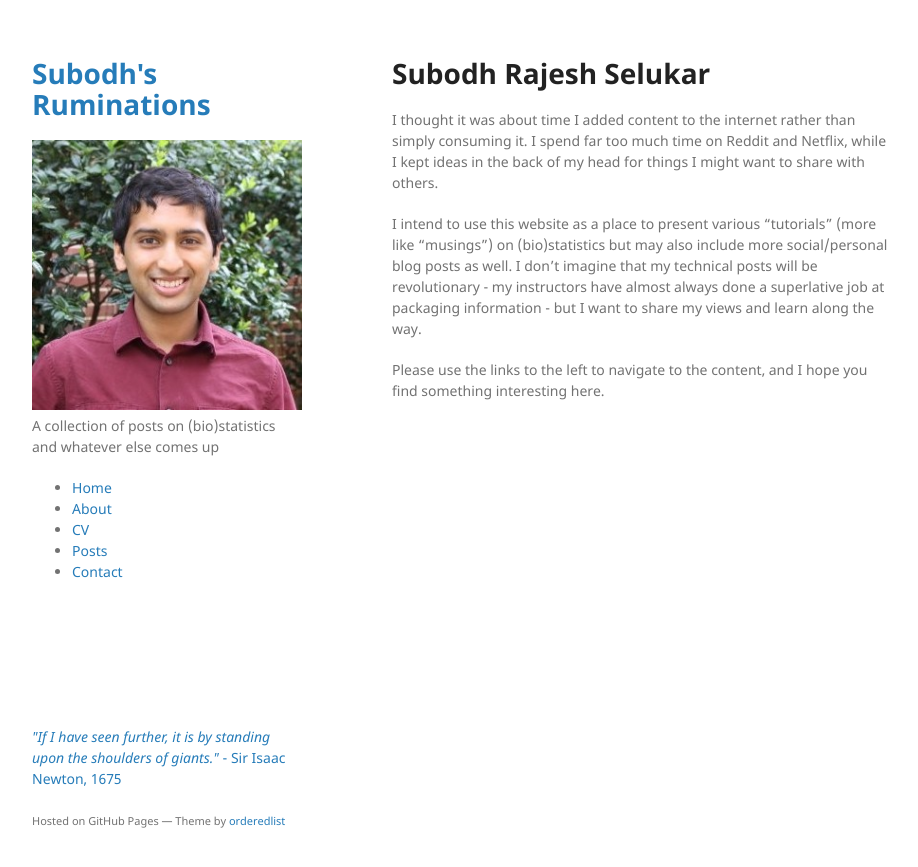
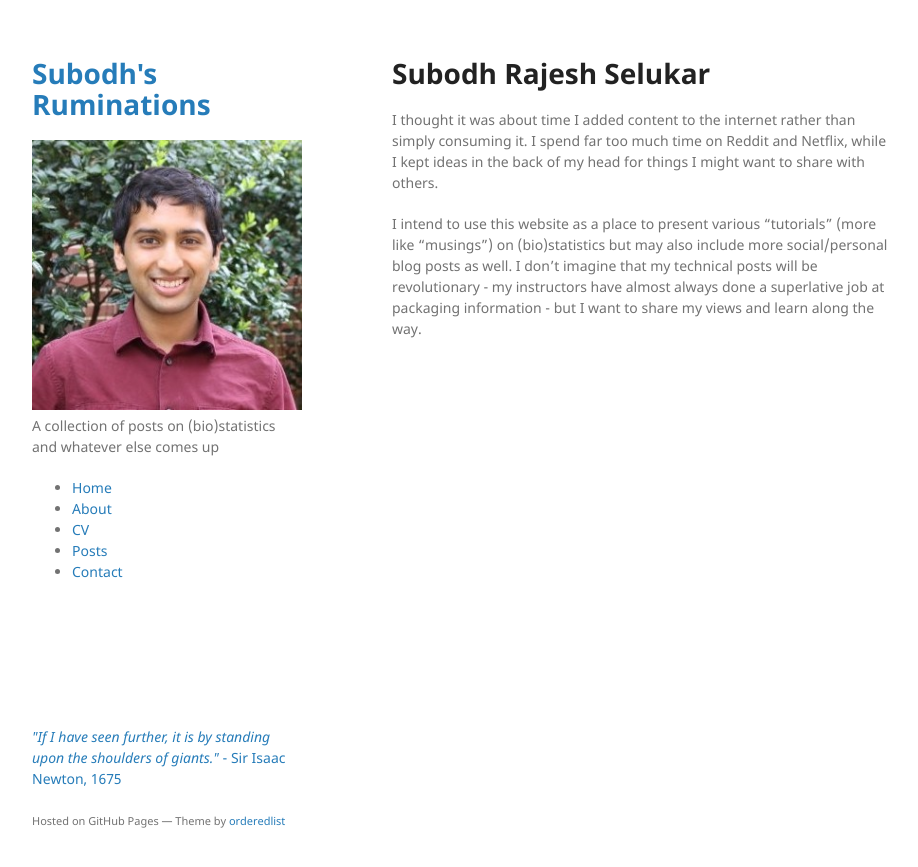
Before and after one commit to srselukar/srselukar.github.io, a Jekyll site: the page built from index.md, in a window 1280 px wide. Shown: the top 867 px of the page, without its empty margins (178-1096 px from the left). Built offline with Jekyll 4.4.1, drawn with Linux system fonts in a browser that asks for light colours.

Commit message:
Update index.md

```diff
--- a/index.md
+++ b/index.md
@@ -7,5 +7,3 @@ layout: default
 I thought it was about time I added content to the internet rather than simply consuming it. I spend far too much time on Reddit and Netflix, while I kept ideas in the back of my head for things I might want to share with others.
 
 I intend to use this website as a place to present various "tutorials" (more like "musings") on (bio)statistics but may also include more social/personal blog posts as well. I don't imagine that my technical posts will be revolutionary - my instructors have almost always done a superlative job at packaging information - but I want to share my views and learn along the way.
-
-Please use the links to the left to navigate to the content, and I hope you find something interesting here.
```
